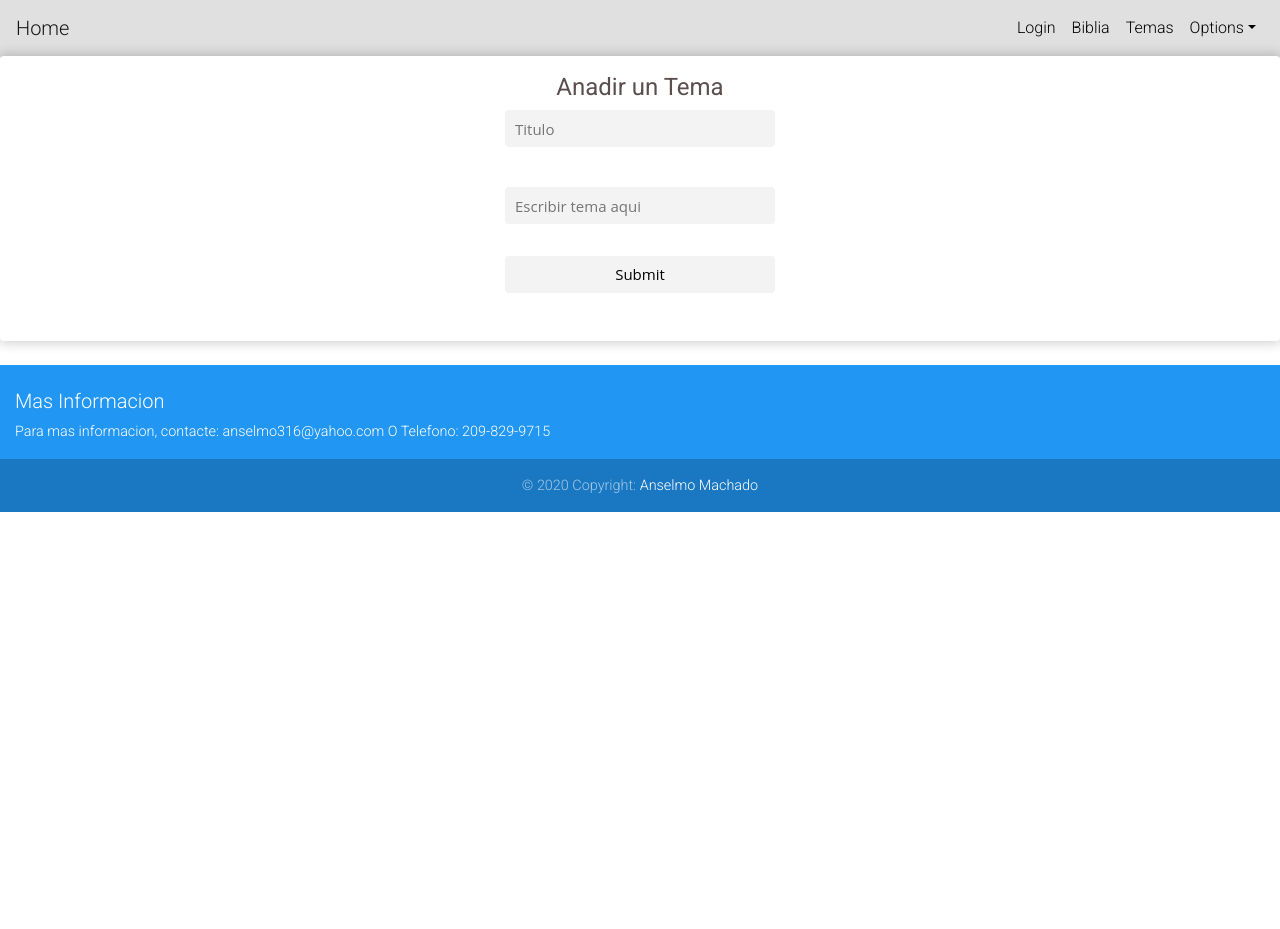
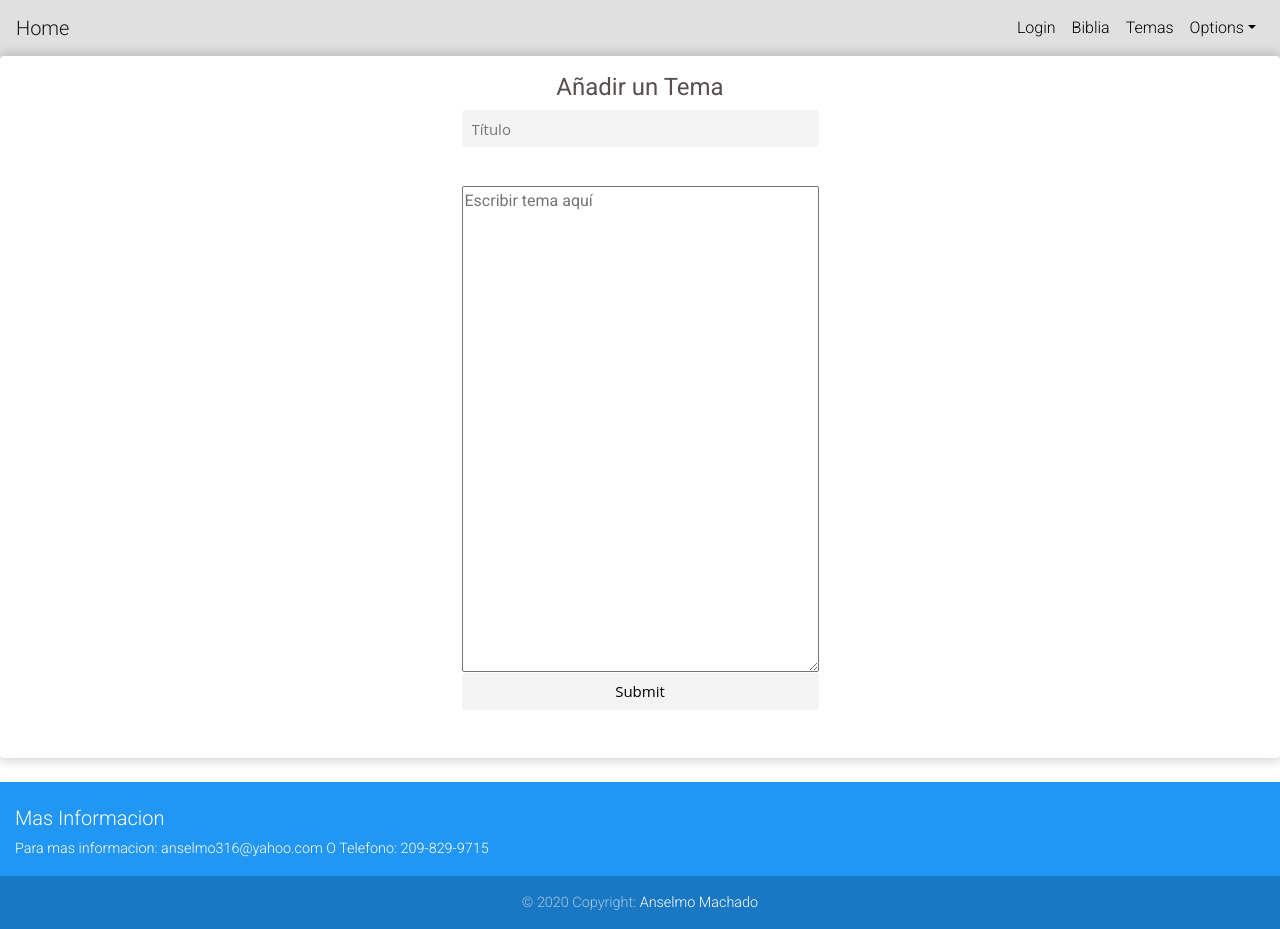
Before and after one commit to richardmachado/iglesia, a React (Create React App) app: page /addtemas in a window 1280 px wide. Before the commit the page ends 800 px from the top, so only its background shows below. Built offline with nearby package versions, Linux system fonts and the light colour scheme; no server answers.

Commit message:
fixed large box to add temas

```diff
--- a/src/Components/AddTemas.js
+++ b/src/Components/AddTemas.js
@@ -33,14 +33,14 @@ function AddTemas (props) {
 
     return (
         <Container>
-        <Login>Anadir un Tema</Login>
+        <Login>Añadir un Tema</Login>
 
         <form onSubmit={handleSubmit(onSubmit)}>
       <StyledForm>
         <label for="title"> </label>
           <Inputs
             type="text"
-            placeholder="Titulo"
+            placeholder="Título"
             id="title"
             name="title"
 
@@ -71,14 +71,16 @@ function AddTemas (props) {
       ></span>
 
 <label for="feedback"></label>
-          <Inputs
+          <textarea
+            rows="20"
+            cols="40"
             type="text"
-            placeholder="Escribir tema aqui"
+            placeholder="Escribir tema aquí"
             id="body"
             name="body"
             aria-invalid={errors.body ? 'true' : 'false'}
             aria-describedby="error-body-required error-title-maxLength"
-            ref={register({required: true, minLength: 1, maxLength: 1024})}
+            ref={register({required: true, minLength: 1, maxLength: 10024})}
           />
 
 
--- a/src/Components/Footer.js
+++ b/src/Components/Footer.js
@@ -9,7 +9,7 @@ const Footer = () => {
           <MDBCol md="6">
             <h5 className="title">Mas Informacion</h5>
             <p>
-             Para mas informacion, contacte: <a href="mailto:anselmo316@yahoo.com">anselmo316@yahoo.com</a> O Telefono: <a href="tel:209-829-9715">209-829-9715</a>
+             Para mas informacion: <a href="mailto:anselmo316@yahoo.com">anselmo316@yahoo.com</a> O Telefono: <a href="tel:209-829-9715">209-829-9715</a>
             </p>
           </MDBCol>
           <MDBCol md="6">
```
